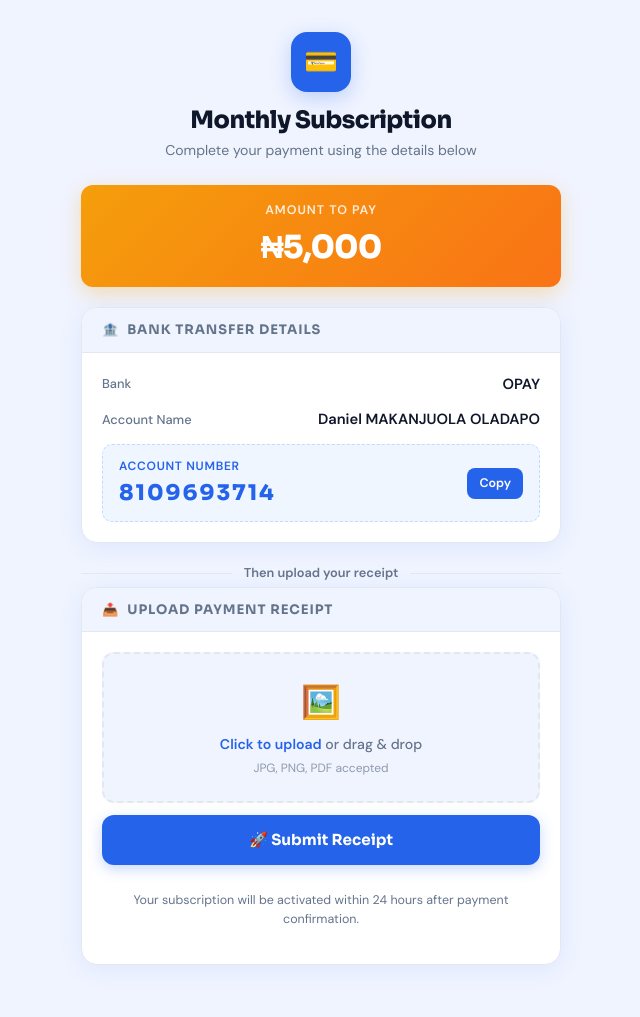
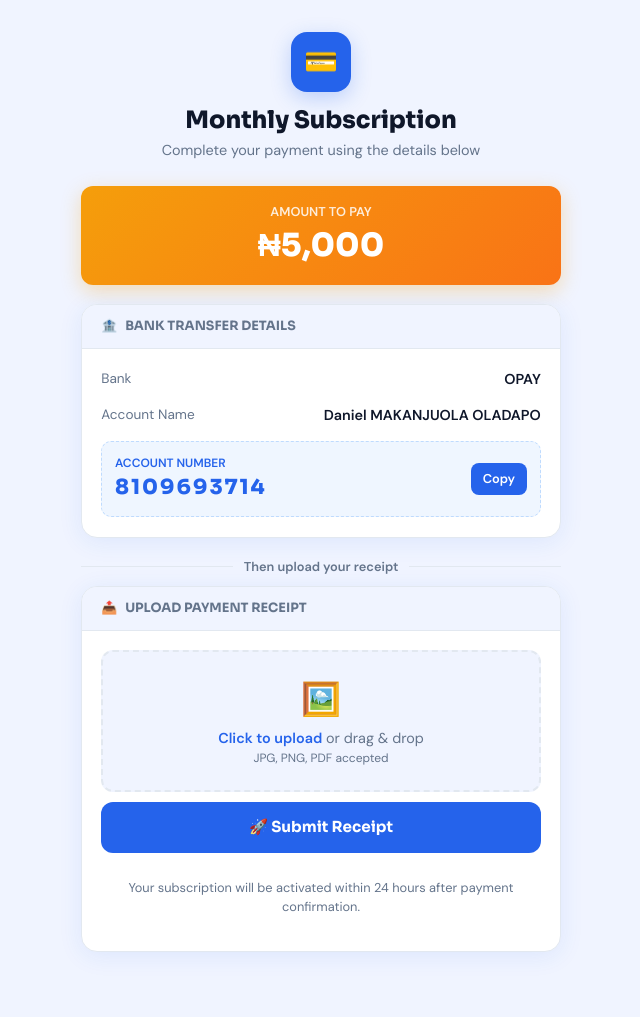
Before and after one commit to Daniel1039/Danify, a Django app: page /subscribe/ in a window 1280 px wide. Shown: the whole page, without its empty margins (319-959 px from the left). After the commit the page ends 953 px from the top, so only its background shows below. Run offline with Django 5.2, Linux system fonts and the light colour scheme; a user stored in the database is signed in; data comes from the database, SQL or seed files in the repository.

Commit message:
Refactor HTML structure and styles in subscribe.html

```diff
--- a/templates/subscribe.html
+++ b/templates/subscribe.html
@@ -1,360 +1,361 @@
 <!DOCTYPE html>
-<html>
+<html lang="en">
 <head>
+
+<meta charset="UTF-8">
+<meta name="viewport" content="width=device-width, initial-scale=1.0">
+
 <title>Monthly Subscription</title>
+
 <link href="https://cdn.jsdelivr.net/npm/bootstrap@5.3.2/dist/css/bootstrap.min.css" rel="stylesheet">
 <link href="https://fonts.googleapis.com/css2?family=Sora:wght@400;600;700;800&family=DM+Sans:wght@400;500;600&display=swap" rel="stylesheet">
+
 <style>
-  :root {
-    --primary: #2563eb;
-    --primary-dark: #1d4ed8;
-    --primary-light: #eff6ff;
-    --accent: #f59e0b;
-    --accent-light: #fffbeb;
-    --surface: #ffffff;
-    --bg: #f0f4ff;
-    --text: #0f172a;
-    --muted: #64748b;
-    --border: #e2e8f0;
-    --success: #16a34a;
-    --success-light: #dcfce7;
-    --radius: 16px;
-    --shadow: 0 4px 24px rgba(37,99,235,0.09);
-    --shadow-lg: 0 12px 40px rgba(37,99,235,0.15);
+
+:root{
+--primary:#2563eb;
+--primary-dark:#1d4ed8;
+--primary-light:#eff6ff;
+--accent:#f59e0b;
+--accent-light:#fffbeb;
+--surface:#ffffff;
+--bg:#f0f4ff;
+--text:#0f172a;
+--muted:#64748b;
+--border:#e2e8f0;
+--success:#16a34a;
+--success-light:#dcfce7;
+--radius:16px;
+--shadow:0 4px 24px rgba(37,99,235,0.09);
 }
 
-  * { box-sizing: border-box; margin: 0; padding: 0; }
-
-  body {
-    font-family: 'DM Sans', sans-serif;
-    background: var(--bg);
-    min-height: 100vh;
-    display: flex;
-    align-items: center;
-    justify-content: center;
-    padding: 2rem 1rem;
+*{
+box-sizing:border-box;
+margin:0;
+padding:0;
 }
 
-  .page-wrap {
-    width: 100%;
-    max-width: 480px;
+body{
+font-family:'DM Sans',sans-serif;
+background:var(--bg);
+min-height:100vh;
+display:flex;
+align-items:center;
+justify-content:center;
+padding:2rem 1rem;
 }
 
-  /* ── HEADER ──────────────────────────────── */
-  .page-header {
-    text-align: center;
-    margin-bottom: 1.5rem;
+.page-wrap{
+width:100%;
+max-width:480px;
 }
 
-  .page-header .icon-wrap {
-    width: 60px; height: 60px;
-    background: var(--primary);
-    border-radius: 16px;
-    display: inline-flex;
-    align-items: center;
-    justify-content: center;
-    font-size: 1.7rem;
-    margin-bottom: 0.9rem;
-    box-shadow: 0 6px 20px rgba(37,99,235,0.25);
+.page-header{
+text-align:center;
+margin-bottom:1.5rem;
 }
 
-  .page-header h2 {
-    font-family: 'Sora', sans-serif;
-    font-size: 1.5rem;
-    font-weight: 800;
-    color: var(--text);
-    margin-bottom: 5px;
-    letter-spacing: -0.5px;
+.icon-wrap{
+width:60px;
+height:60px;
+background:var(--primary);
+border-radius:16px;
+display:inline-flex;
+align-items:center;
+justify-content:center;
+font-size:1.7rem;
+margin-bottom:0.9rem;
+box-shadow:0 6px 20px rgba(37,99,235,0.25);
 }
 
-  .page-header p {
-    color: var(--muted);
-    font-size: 0.88rem;
+.page-header h2{
+font-family:'Sora',sans-serif;
+font-size:1.5rem;
+font-weight:800;
+color:var(--text);
+margin-bottom:5px;
 }
 
-  /* ── AMOUNT BADGE ────────────────────────── */
-  .amount-badge {
-    background: linear-gradient(135deg, var(--accent) 0%, #f97316 100%);
-    color: white;
-    border-radius: 12px;
-    padding: 1rem 1.5rem;
-    text-align: center;
-    margin-bottom: 1.25rem;
-    box-shadow: 0 6px 20px rgba(245,158,11,0.3);
+.page-header p{
+color:var(--muted);
+font-size:0.9rem;
 }
 
-  .amount-badge .label {
-    font-size: 0.78rem;
-    font-weight: 600;
-    text-transform: uppercase;
-    letter-spacing: 0.08em;
-    opacity: 0.85;
-    margin-bottom: 3px;
+.amount-badge{
+background:linear-gradient(135deg,var(--accent),#f97316);
+color:white;
+border-radius:12px;
+padding:1rem;
+text-align:center;
+margin-bottom:1.2rem;
+box-shadow:0 6px 20px rgba(245,158,11,0.3);
 }
 
-  .amount-badge .amount {
-    font-family: 'Sora', sans-serif;
-    font-size: 2rem;
-    font-weight: 800;
-    letter-spacing: -1px;
+.amount-badge .label{
+font-size:0.8rem;
+font-weight:600;
+text-transform:uppercase;
+opacity:0.85;
 }
 
-  /* ── CARD ────────────────────────────────── */
-  .card-box {
-    background: var(--surface);
-    border-radius: var(--radius);
-    box-shadow: var(--shadow);
-    border: 1px solid var(--border);
-    overflow: hidden;
-    margin-bottom: 1.25rem;
+.amount-badge .amount{
+font-family:'Sora',sans-serif;
+font-size:2rem;
+font-weight:800;
 }
 
-  .card-box-header {
-    background: var(--bg);
-    padding: 0.75rem 1.25rem;
-    border-bottom: 1px solid var(--border);
-    display: flex;
-    align-items: center;
-    gap: 8px;
+.card-box{
+background:var(--surface);
+border-radius:var(--radius);
+box-shadow:var(--shadow);
+border:1px solid var(--border);
+overflow:hidden;
+margin-bottom:1.2rem;
 }
 
-  .card-box-header span {
-    font-family: 'Sora', sans-serif;
-    font-size: 0.82rem;
-    font-weight: 700;
-    color: var(--muted);
-    text-transform: uppercase;
-    letter-spacing: 0.07em;
+.card-box-header{
+background:var(--bg);
+padding:0.75rem 1.2rem;
+border-bottom:1px solid var(--border);
+display:flex;
+align-items:center;
+gap:8px;
 }
 
-  .card-box-body {
-    padding: 1.25rem;
-    display: flex;
-    flex-direction: column;
-    gap: 0.85rem;
+.card-box-header span{
+font-family:'Sora',sans-serif;
+font-size:0.8rem;
+font-weight:700;
+color:var(--muted);
+text-transform:uppercase;
 }
 
-  .bank-row {
-    display: flex;
-    align-items: center;
-    justify-content: space-between;
-    gap: 1rem;
+.card-box-body{
+padding:1.2rem;
+display:flex;
+flex-direction:column;
+gap:0.9rem;
 }
 
-  .bank-row .key {
-    font-size: 0.8rem;
-    color: var(--muted);
-    font-weight: 500;
-    flex-shrink: 0;
+.bank-row{
+display:flex;
+justify-content:space-between;
+gap:1rem;
+flex-wrap:wrap;
 }
 
-  .bank-row .value {
-    font-size: 0.92rem;
-    font-weight: 600;
-    color: var(--text);
-    text-align: right;
-    word-break: break-word;
+.bank-row .key{
+font-size:0.85rem;
+color:var(--muted);
 }
 
-  .account-number-row {
-    background: var(--primary-light);
-    border: 1.5px dashed #bfdbfe;
-    border-radius: 10px;
-    padding: 0.75rem 1rem;
-    display: flex;
-    align-items: center;
-    justify-content: space-between;
-    gap: 0.5rem;
+.bank-row .value{
+font-size:0.9rem;
+font-weight:600;
+color:var(--text);
+word-break:break-word;
+max-width:60%;
+text-align:right;
 }
 
-  .account-number-row .acc-label {
-    font-size: 0.75rem;
-    color: var(--primary);
-    font-weight: 600;
-    text-transform: uppercase;
-    letter-spacing: 0.06em;
-    margin-bottom: 2px;
+.account-number-row{
+background:var(--primary-light);
+border:1.5px dashed #bfdbfe;
+border-radius:10px;
+padding:0.8rem;
+display:flex;
+align-items:center;
+justify-content:space-between;
+gap:10px;
+flex-wrap:wrap;
 }
 
-  .account-number-row .acc-number {
-    font-family: 'Sora', sans-serif;
-    font-size: 1.35rem;
-    font-weight: 800;
-    color: var(--primary);
-    letter-spacing: 2px;
+.acc-label{
+font-size:0.75rem;
+color:var(--primary);
+font-weight:600;
+text-transform:uppercase;
 }
 
-  .copy-btn {
-    background: var(--primary);
-    color: white;
-    border: none;
-    border-radius: 8px;
-    padding: 6px 12px;
-    font-size: 0.78rem;
-    font-weight: 600;
-    cursor: pointer;
-    transition: background 0.15s, transform 0.1s;
-    white-space: nowrap;
-    flex-shrink: 0;
+.acc-number{
+font-family:'Sora',sans-serif;
+font-size:1.3rem;
+font-weight:800;
+color:var(--primary);
+letter-spacing:2px;
 }
 
-  .copy-btn:hover { background: var(--primary-dark); transform: scale(1.04); }
-  .copy-btn.copied { background: var(--success); }
+.copy-btn{
+background:var(--primary);
+color:white;
+border:none;
+border-radius:8px;
+padding:6px 12px;
+font-size:0.8rem;
+font-weight:600;
+cursor:pointer;
+}
 
-  /* ── DIVIDER ─────────────────────────────── */
-  .step-divider {
-    display: flex;
-    align-items: center;
-    gap: 0.75rem;
-    margin: 0.25rem 0;
-    color: var(--muted);
-    font-size: 0.8rem;
-    font-weight: 600;
+.copy-btn:hover{
+background:var(--primary-dark);
+}
+
+.copy-btn.copied{
+background:var(--success);
+}
+
+.step-divider{
+display:flex;
+align-items:center;
+gap:0.7rem;
+margin:10px 0;
+color:var(--muted);
+font-size:0.8rem;
+font-weight:600;
 }
 
 .step-divider::before,
-  .step-divider::after {
-    content: '';
-    flex: 1;
-    height: 1px;
-    background: var(--border);
+.step-divider::after{
+content:'';
+flex:1;
+height:1px;
+background:var(--border);
 }
 
-  /* ── UPLOAD FORM ─────────────────────────── */
-  .upload-zone {
-    border: 2px dashed var(--border);
-    border-radius: 12px;
-    padding: 1.5rem;
-    text-align: center;
-    cursor: pointer;
-    transition: border-color 0.18s, background 0.18s;
-    position: relative;
-    background: var(--bg);
+.upload-zone{
+border:2px dashed var(--border);
+border-radius:12px;
+padding:1.4rem;
+text-align:center;
+cursor:pointer;
+background:var(--bg);
+position:relative;
 }
 
-  .upload-zone:hover,
-  .upload-zone.dragover {
-    border-color: var(--primary);
-    background: var(--primary-light);
+.upload-zone:hover{
+border-color:var(--primary);
+background:var(--primary-light);
 }
 
-  .upload-zone input[type="file"] {
-    position: absolute;
-    inset: 0;
-    opacity: 0;
-    cursor: pointer;
-    width: 100%;
-    height: 100%;
+.upload-zone input{
+position:absolute;
+inset:0;
+opacity:0;
+cursor:pointer;
 }
 
-  .upload-zone .upload-icon {
-    font-size: 2rem;
-    margin-bottom: 0.5rem;
-    display: block;
+.upload-icon{
+font-size:2rem;
+margin-bottom:5px;
 }
 
-  .upload-zone .upload-text {
-    font-size: 0.88rem;
-    color: var(--muted);
-    font-weight: 500;
+.upload-text{
+font-size:0.9rem;
+color:var(--muted);
 }
 
-  .upload-zone .upload-text strong {
-    color: var(--primary);
+.upload-text strong{
+color:var(--primary);
 }
 
-  .upload-zone .upload-hint {
-    font-size: 0.75rem;
-    color: var(--muted);
-    margin-top: 4px;
-    opacity: 0.7;
+.upload-hint{
+font-size:0.75rem;
+color:var(--muted);
 }
 
-  .file-preview {
-    display: none;
-    align-items: center;
-    gap: 10px;
-    background: var(--success-light);
-    border: 1.5px solid #bbf7d0;
-    border-radius: 10px;
-    padding: 0.75rem 1rem;
-    margin-top: 0.75rem;
-    font-size: 0.85rem;
-    font-weight: 600;
-    color: var(--success);
+.file-preview{
+display:none;
+align-items:center;
+gap:10px;
+background:var(--success-light);
+border:1.5px solid #bbf7d0;
+border-radius:10px;
+padding:0.7rem;
+margin-top:10px;
+font-size:0.85rem;
+font-weight:600;
+color:var(--success);
 }
 
-  .file-preview.show { display: flex; }
-
-  /* ── SUBMIT BUTTON ───────────────────────── */
-  .submit-btn {
-    width: 100%;
-    background: var(--primary);
-    color: white;
-    border: none;
-    border-radius: 12px;
-    padding: 0.85rem;
-    font-size: 0.95rem;
-    font-weight: 700;
-    font-family: 'Sora', sans-serif;
-    cursor: pointer;
-    transition: background 0.18s, box-shadow 0.18s, transform 0.12s;
-    box-shadow: 0 4px 14px rgba(37,99,235,0.25);
-    display: flex;
-    align-items: center;
-    justify-content: center;
-    gap: 8px;
-    margin-top: 0.75rem;
+.file-preview.show{
+display:flex;
 }
 
-  .submit-btn:hover {
-    background: var(--primary-dark);
-    box-shadow: 0 6px 20px rgba(37,99,235,0.35);
-    transform: translateY(-1px);
+.submit-btn{
+width:100%;
+background:var(--primary);
+color:white;
+border:none;
+border-radius:12px;
+padding:0.9rem;
+font-size:0.95rem;
+font-weight:700;
+font-family:'Sora',sans-serif;
+cursor:pointer;
+margin-top:10px;
 }
 
-  .submit-btn:active { transform: translateY(0); }
-
-  /* ── NOTE ────────────────────────────────── */
-  .note {
-    text-align: center;
-    font-size: 0.78rem;
-    color: var(--muted);
-    margin-top: 0.75rem;
-    line-height: 1.5;
+.submit-btn:hover{
+background:var(--primary-dark);
 }
 
-  /* ── RESPONSIVE ──────────────────────────── */
-  @media (max-width: 480px) {
-    body { padding: 1.25rem 0.85rem; align-items: flex-start; }
-    .amount-badge .amount { font-size: 1.65rem; }
-    .account-number-row .acc-number { font-size: 1.1rem; letter-spacing: 1px; }
+.note{
+text-align:center;
+font-size:0.8rem;
+color:var(--muted);
+margin-top:10px;
 }
+
+/* MOBILE */
+
+@media(max-width:480px){
+
+body{
+padding:1rem;
+align-items:flex-start;
+}
+
+.account-number-row{
+flex-direction:column;
+align-items:flex-start;
+}
+
+.copy-btn{
+width:100%;
+}
+
+.bank-row .value{
+max-width:100%;
+text-align:left;
+}
+
+}
+
 </style>
 </head>
+
 <body>
 
 <div class="page-wrap">
 
-  <!-- HEADER -->
 <div class="page-header">
 <div class="icon-wrap">💳</div>
 <h2>Monthly Subscription</h2>
 <p>Complete your payment using the details below</p>
 </div>
 
-  <!-- AMOUNT -->
 <div class="amount-badge">
 <div class="label">Amount to Pay</div>
 <div class="amount">₦5,000</div>
 </div>
 
-  <!-- BANK DETAILS CARD -->
 <div class="card-box">
+
 <div class="card-box-header">
 <span>🏦</span>
 <span>Bank Transfer Details</span>
 </div>
+
 <div class="card-box-body">
 
 <div class="bank-row">
@@ -368,41 +369,47 @@
 </div>
 
 <div class="account-number-row">
+
 <div>
 <div class="acc-label">Account Number</div>
-          <div class="acc-number" id="accNum">8109693714</div>
+<div class="acc-number">8109693714</div>
 </div>
+
 <button class="copy-btn" id="copyBtn" onclick="copyAccount()">Copy</button>
+
 </div>
 
 </div>
 </div>
 
-  <!-- DIVIDER -->
 <div class="step-divider">Then upload your receipt</div>
 
-  <!-- UPLOAD FORM CARD -->
 <div class="card-box">
+
 <div class="card-box-header">
 <span>📤</span>
 <span>Upload Payment Receipt</span>
 </div>
+
 <div class="card-box-body">
 
 <form method="POST" enctype="multipart/form-data">
+
 {% csrf_token %}
 
-        <div class="upload-zone" id="uploadZone">
-          <input type="file" name="receipt" required id="receiptInput" accept="image/*,.pdf"
-            onchange="handleFile(this)">
-          <span class="upload-icon">🖼️</span>
+<div class="upload-zone">
+
+<input type="file" name="receipt" required id="receiptInput" accept="image/*,.pdf" onchange="handleFile(this)">
+
+<div class="upload-icon">🖼️</div>
 <div class="upload-text"><strong>Click to upload</strong> or drag & drop</div>
 <div class="upload-hint">JPG, PNG, PDF accepted</div>
+
 </div>
 
 <div class="file-preview" id="filePreview">
 <span>✅</span>
-          <span id="fileName">receipt.jpg</span>
+<span id="fileName"></span>
 </div>
 
 <button type="submit" class="submit-btn">
@@ -411,40 +418,54 @@
 
 </form>
 
-      <p class="note">Your subscription will be activated within 24 hours after payment confirmation.</p>
+<p class="note">
+Your subscription will be activated within 24 hours after payment confirmation.
+</p>
 
 </div>
 </div>
 
-</div><!-- /page-wrap -->
+</div>
 
-<script src="https://cdn.jsdelivr.net/npm/bootstrap@5.3.2/dist/js/bootstrap.bundle.min.js"></script>
 <script>
-  function copyAccount() {
-    navigator.clipboard.writeText('8109693714').then(() => {
-      const btn = document.getElementById('copyBtn');
-      btn.textContent = '✓ Copied!';
-      btn.classList.add('copied');
-      setTimeout(() => {
-        btn.textContent = 'Copy';
-        btn.classList.remove('copied');
-      }, 2000);
-    });
+
+function copyAccount(){
+
+navigator.clipboard.writeText("8109693714")
+
+.then(()=>{
+
+const btn=document.getElementById("copyBtn")
+
+btn.textContent="✓ Copied"
+
+btn.classList.add("copied")
+
+setTimeout(()=>{
+
+btn.textContent="Copy"
+
+btn.classList.remove("copied")
+
+},2000)
+
+})
+
 }
 
-  function handleFile(input) {
-    if (input.files && input.files[0]) {
-      const name = input.files[0].name;
-      document.getElementById('fileName').textContent = name;
-      document.getElementById('filePreview').classList.add('show');
-    }
+function handleFile(input){
+
+if(input.files && input.files[0]){
+
+document.getElementById("fileName").textContent=input.files[0].name
+
+document.getElementById("filePreview").classList.add("show")
+
 }
 
-  // Drag & drop visual feedback
-  const zone = document.getElementById('uploadZone');
-  zone.addEventListener('dragover', e => { e.preventDefault(); zone.classList.add('dragover'); });
-  zone.addEventListener('dragleave', () => zone.classList.remove('dragover'));
-  zone.addEventListener('drop', e => { e.preventDefault(); zone.classList.remove('dragover'); });
+}
+
 </script>
+
 </body>
 </html>
```
Lines whose indentation alone changed are shown as unchanged.
